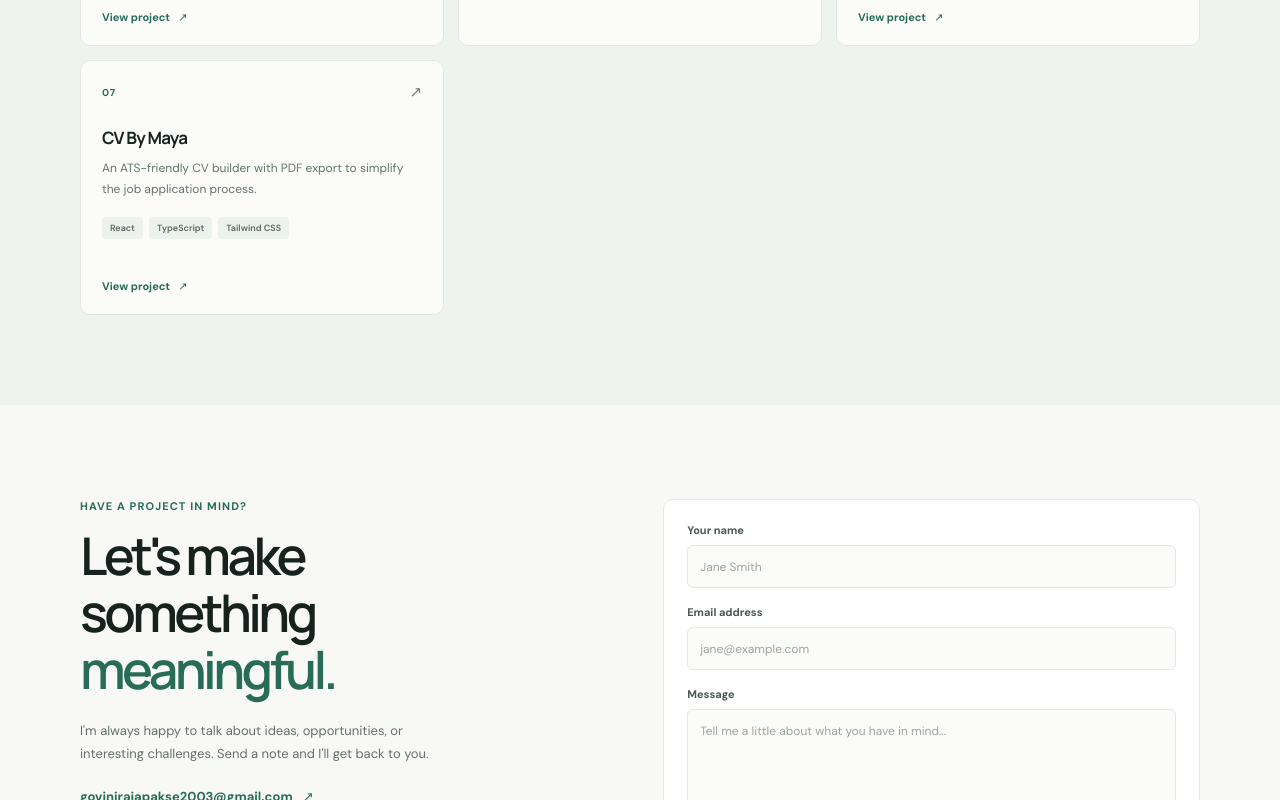
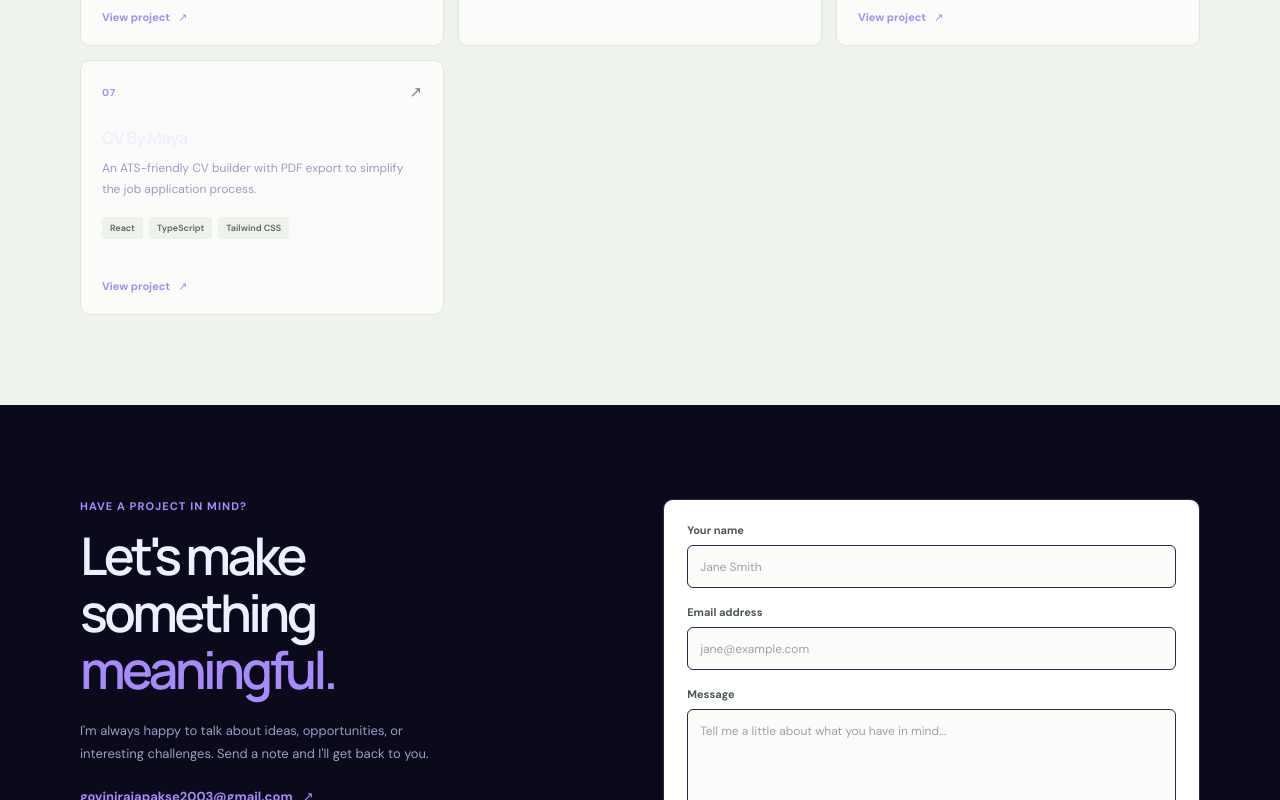
Before and after one commit to Govini2003/portfolio, a React (Vite) app: page / in a window 1280 px wide. Shown: the part 2100-2900 px from the top of the page. Built offline with nearby package versions, Linux system fonts and the light colour scheme.

Commit message:
Update theme colors and enhance styling for dark mode

```diff
--- a/index.html
+++ b/index.html
@@ -3,7 +3,7 @@
   <head>
     <meta charset="UTF-8" />
     <meta name="viewport" content="width=device-width, initial-scale=1.0" />
-    <meta name="theme-color" content="#f8f9f6" />
+    <meta name="theme-color" content="#0B0A1A" />
     <meta name="description" content="Govini Rajapakse is a final-year IIT student and software engineer intern at Alphageekx, building thoughtful digital experiences." />
     <title>Govini Rajapakse — Software Engineer</title>
   </head>
--- a/src/index.css
+++ b/src/index.css
@@ -2,21 +2,27 @@
 
 :root {
   font-family: 'DM Sans', sans-serif;
-  color: #17221f;
-  background: #f8f9f6;
+  color: #EEF0FF;
+  color-scheme: dark;
+  background: #0B0A1A;
   font-synthesis: none;
   text-rendering: optimizeLegibility;
   -webkit-font-smoothing: antialiased;
   -moz-osx-font-smoothing: grayscale;
   font-optical-sizing: auto;
   font-weight: 400;
-  --ink: #17221f;
-  --muted: #64716c;
-  --line: #e2e8e3;
-  --paper: #f8f9f6;
-  --white: #fff;
-  --accent: #286c58;
-  --accent-soft: #e5f0e9;
+  --ink: #EEF0FF;
+  --muted: #9A9CC4;
+  --line: #2A2750;
+  --paper: #0B0A1A;
+  --surface: #14122B;
+  --surface-raised: #1C1A3A;
+  --accent: #A78BFA;
+  --accent-secondary: #5EEAD4;
+  --accent-blue: #7DD3FC;
+  --accent-pink: #F0ABFC;
+  --accent-soft: rgb(167 139 250 / 13%);
+  --accent-gradient: linear-gradient(90deg, #C4B5FD 0%, #A78BFA 40%, #5EEAD4 100%);
   --content-width: 1120px;
 }
 
@@ -33,6 +39,7 @@ html {
 body {
   min-width: 320px;
   margin: 0;
+  background: var(--paper);
 }
 
 body,
@@ -62,12 +69,12 @@ img {
 }
 
 ::selection {
-  color: var(--ink);
-  background: #cfe5d6;
+  color: var(--paper);
+  background: var(--accent-secondary);
 }
 
 :focus-visible {
-  outline: 3px solid #82b69b;
+  outline: 3px solid var(--accent-blue);
   outline-offset: 4px;
 }
 
```
